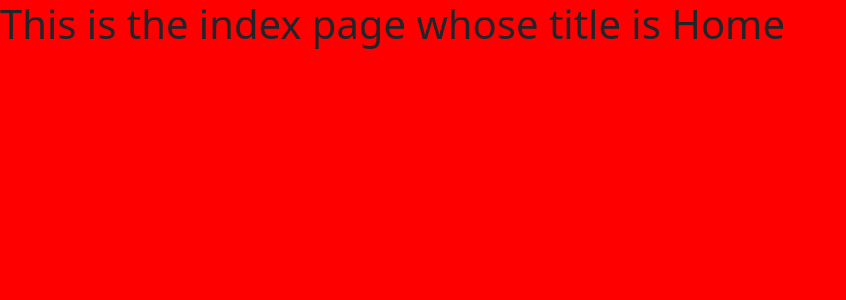
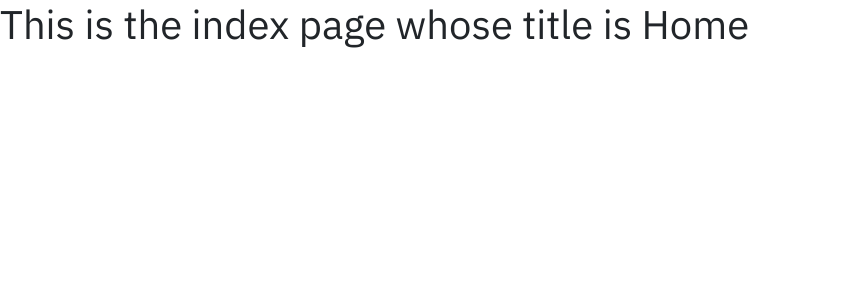
Before and after one commit to OyugoObonyo/Stackoverflow-Lite, a Flask app: page / in a window 1280 px wide. Shown: the top 300 px of the page, without its empty margins (0-846 px from the left). Run offline with Flask 2, Linux system fonts and the light colour scheme.

Commit message:
Update base tempate styling

```diff
--- a/app/static/styles.css
+++ b/app/static/styles.css
@@ -1,3 +1,4 @@
+/** base template **/
 body{
-    background-color: red;
+    font-family: 'IBM Plex Sans', sans-serif;
 }
--- a/app/templates/base.html
+++ b/app/templates/base.html
@@ -6,6 +6,9 @@
     <meta name="viewport" content="width=device-width, initial-scale=1">
     <link href="https://cdn.jsdelivr.net/npm/bootstrap@5.1.3/dist/css/bootstrap.min.css" rel="stylesheet" integrity="sha384-1BmE4kWBq78iYhFldvKuhfTAU6auU8tT94WrHftjDbrCEXSU1oBoqyl2QvZ6jIW3" crossorigin="anonymous">
     <link rel="stylesheet" type="text/css" href="{{ url_for('static', filename='styles.css') }}">
+    <link rel="preconnect" href="https://fonts.googleapis.com">
+    <link rel="preconnect" href="https://fonts.gstatic.com" crossorigin>
+    <link href="https://fonts.googleapis.com/css2?family=IBM+Plex+Sans:wght@300;400&display=swap" rel="stylesheet">
     <title>{{ title }}</title>
   </head>
   <body>
```
